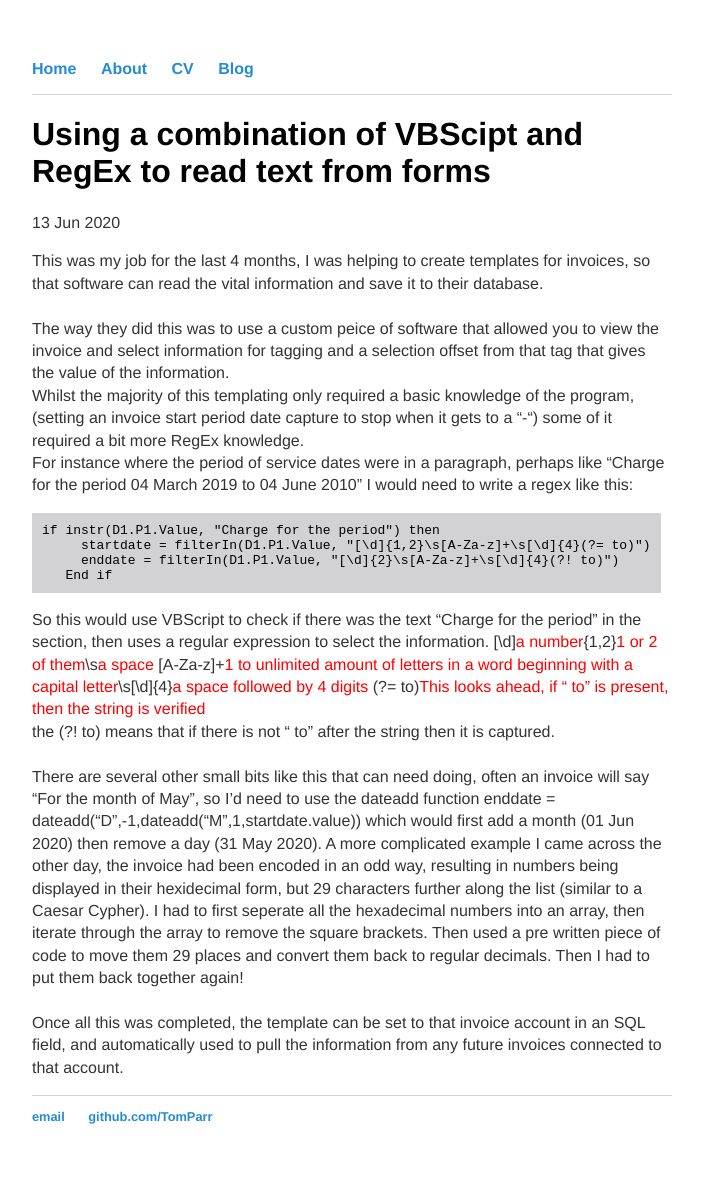
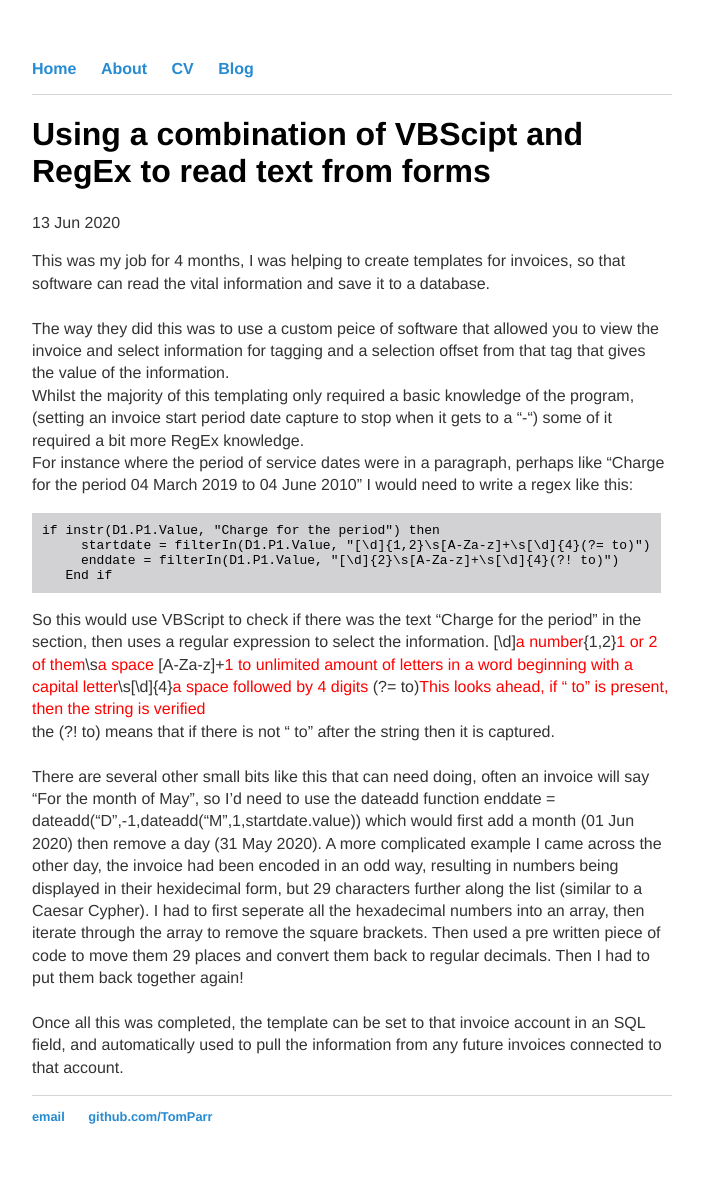
Before and after one commit to TomParr/TomParr.github.io, a Jekyll site: the page built from _posts/2020-06-13-Using-code-for-text-recognition.md, in a window 1280 px wide. Shown: the whole page, without its empty margins (288-991 px from the left). Built offline with Jekyll 4.4.1, drawn with Linux system fonts in a browser that asks for light colours.

Commit message:
Update 2020-06-13-Using-code-for-text-recognition.md

```diff
--- a/_posts/2020-06-13-Using-code-for-text-recognition.md
+++ b/_posts/2020-06-13-Using-code-for-text-recognition.md
@@ -3,8 +3,8 @@ layout: post
 title: "Using a combination of VBScipt and RegEx to read text from forms"
 date: 2020-06-13
 ---
-This was my job for the last 4 months, I was helping to create templates for invoices, so that software can read the vital information
- and save it to their database. <br /><br />
+This was my job for 4 months, I was helping to create templates for invoices, so that software can read the vital information
+ and save it to a database. <br /><br />
  The way they did this was to use a custom peice of software that allowed you to view the invoice and select information for tagging
   and a selection offset from that tag that gives the value of the information.<br />
 Whilst the majority of this templating only required a basic knowledge of the program, (setting an invoice start period date
```
